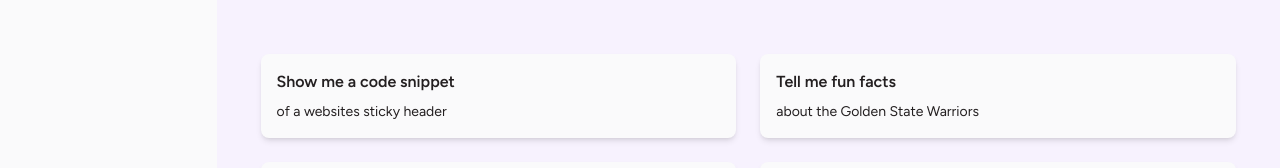
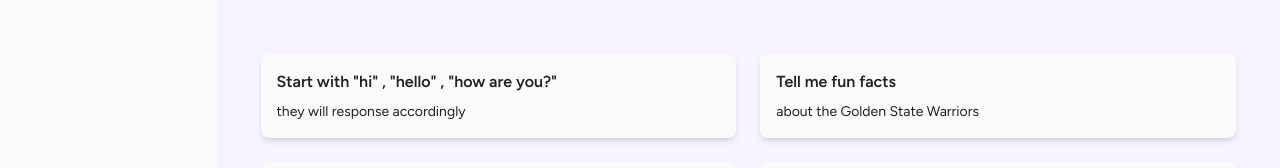
Before and after one commit to abhishekrawe/chat-ai-model, a React (Create React App) app in the folder modelfrontend/: page / in a window 1280 px wide. Shown: the part 266-434 px from the top of the page. Built offline with nearby package versions, Linux system fonts and the light colour scheme; the HTML template or start-up script is replaced by a standard one.

Commit message:
Give some pre defined Modal and static data

```diff
--- a/modelfrontend/src/components/StaticSugestion.js
+++ b/modelfrontend/src/components/StaticSugestion.js
@@ -17,10 +17,10 @@
         <div className="w-full md:w-1/2 lg:w-1/2 p-3">
           <div className="bg-white-10 rounded-lg shadow-md p-4">
             <p className="font-semibold text-md mb-2 text-gray-lightbulma">
-              Show me a code snippet
+              Start with "hi" , "hello" , "how are you?"
             </p>
             <p className=" text-gray-lightbulma  text-sm">
-              of a websites sticky header
+              they will response accordingly
             </p>
           </div>
         </div>
```
Also changed, not shown: 2 other files (tests, documents, lock files or other folders).
